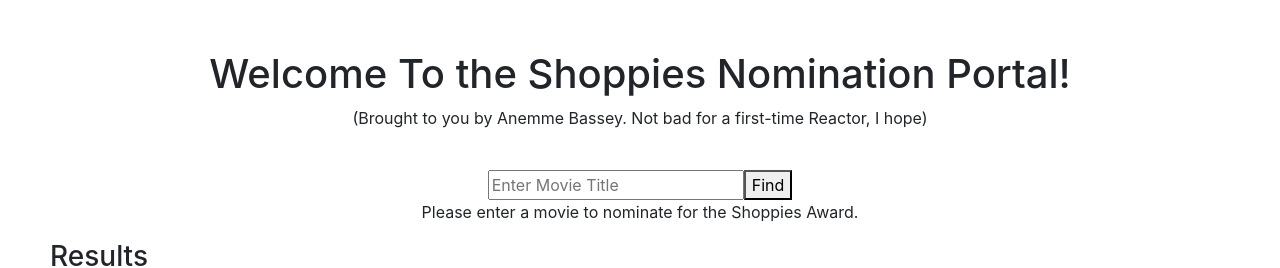
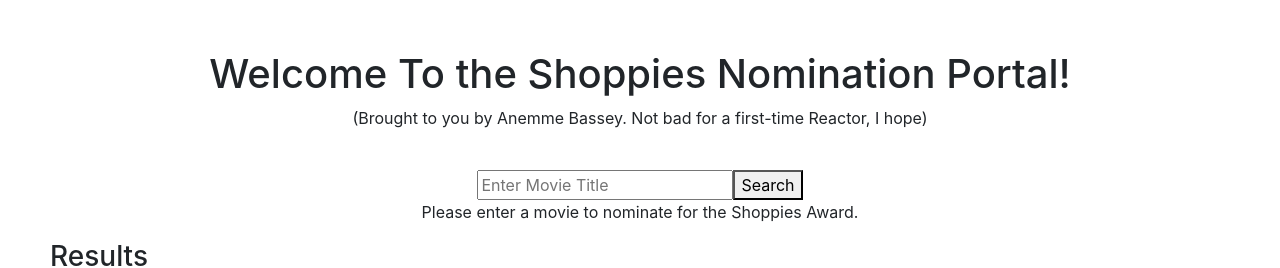
Before and after one commit to abassey/shoppies-w21, a React (Create React App) app: page / in a window 1280 px wide. Shown: the top 268 px of the page. Built offline with nearby package versions, Linux system fonts and the light colour scheme.

Commit message:
Update App.js

```diff
--- a/src/App.js
+++ b/src/App.js
@@ -105,7 +105,7 @@ class App extends Component {
         <br/>
         <form onSubmit={this.handleSubmit}>
           <input placeholder="Enter Movie Title" value={this.state.term} onChange={this.onChange} />
-          <button>Find</button>
+          <button>Search</button>
           <p>Please enter a movie to nominate for the Shoppies Award.</p>
         </form>
         <Result isNotMovie={this.state.isNotMovie}/>
```
